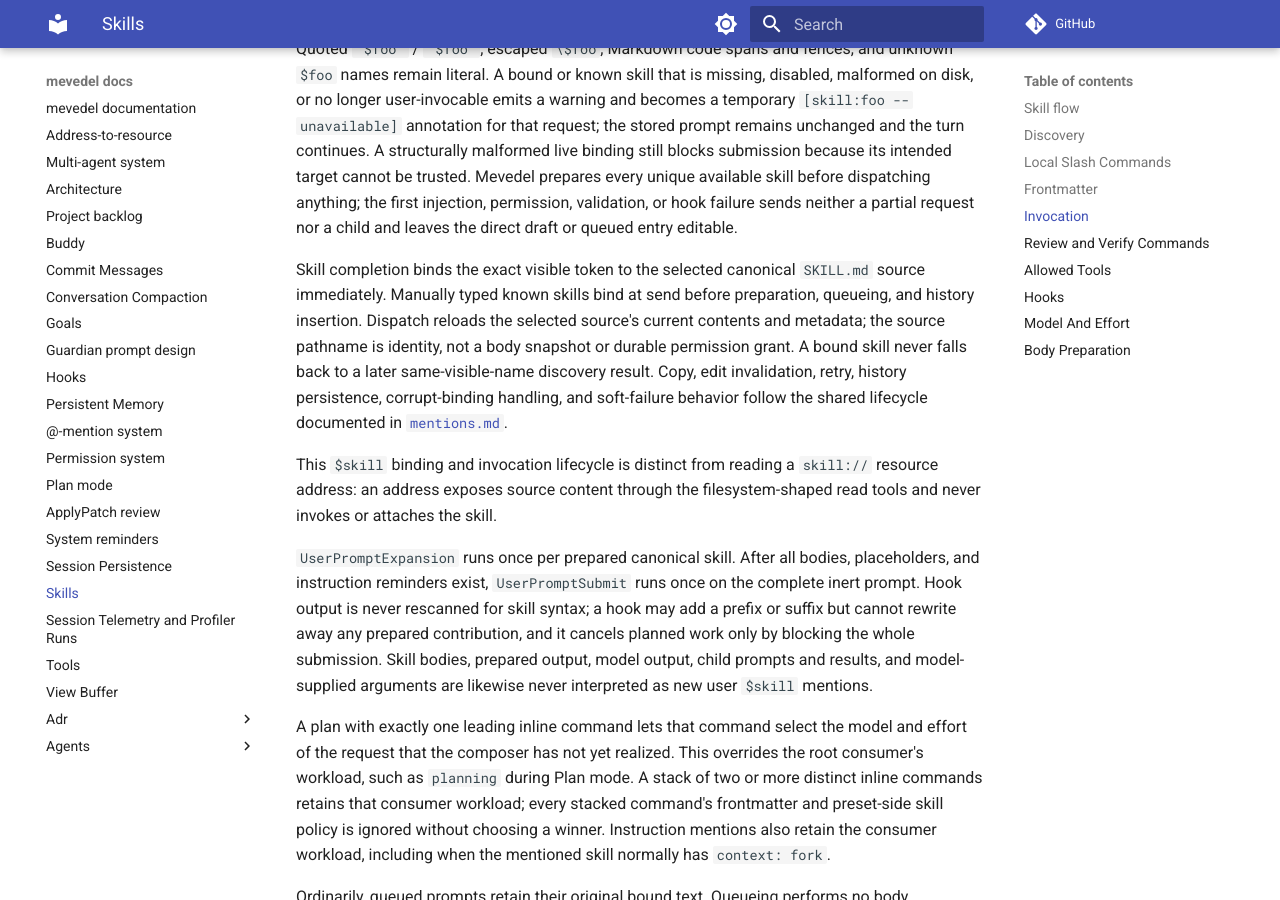
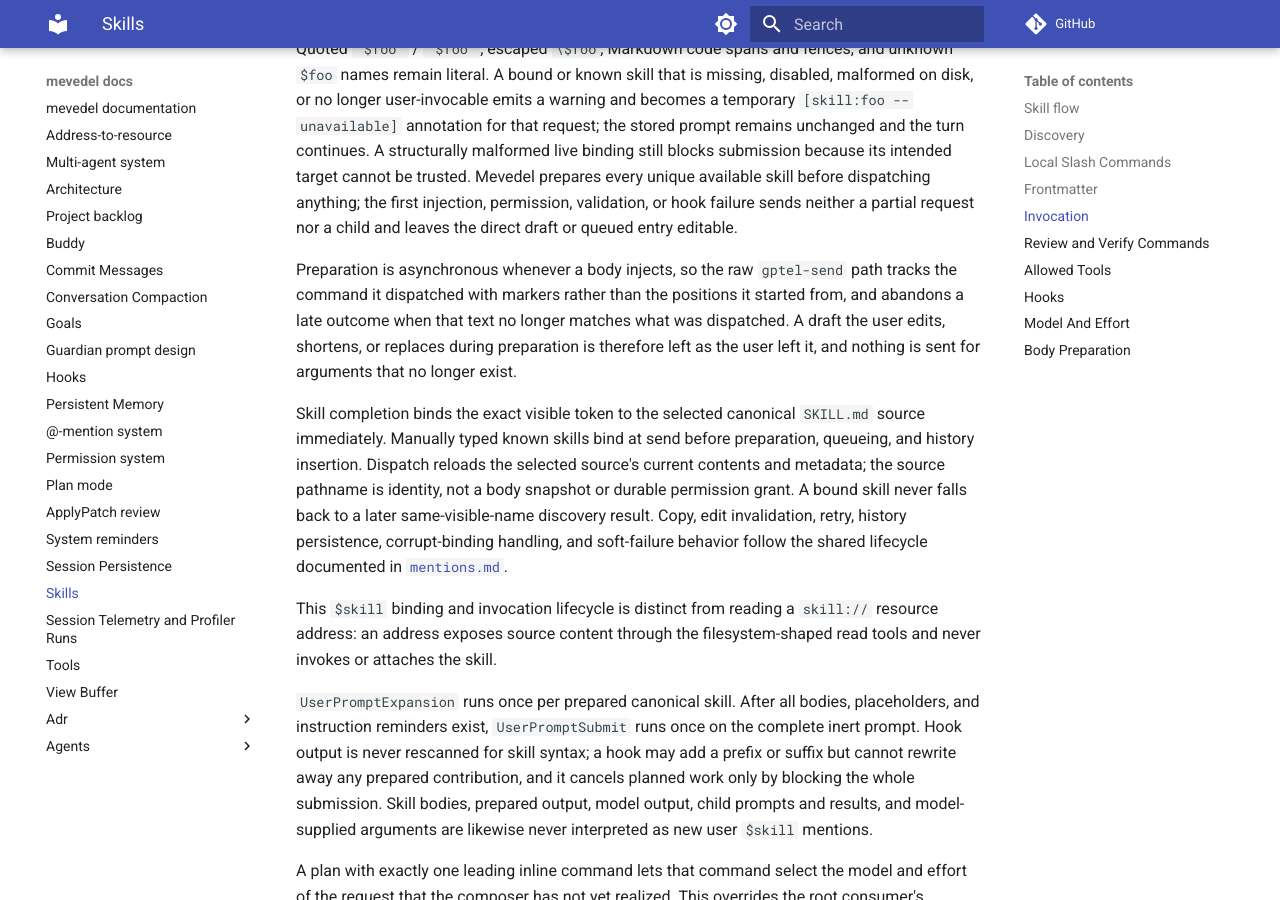
Before and after one commit to FrauH0lle/mevedel, an MkDocs documentation site: the page built from docs/skills.md, in a window 1280 px wide and 900 px high, scrolled down 8812 px. Built offline with MkDocs 1.6.1 and Material for MkDocs 9.7.7, drawn with Linux system fonts in a browser that asks for light colours; comment, search, counter and statistics services are not loaded.

Commit message:
fix(skills): Track a dispatched command by marker, not by stale offsets
The raw `gptel-send' path captured the command's start and the buffer's
end as integers, then used them to replace text after preparation.
Preparation is asynchronous whenever the body injects: every `!' or `!el'
marker runs a full pipeline, with permission prompts and process
completion in between.  Only `buffer-live-p' was checked before mutating.

So a draft the user edited meanwhile was addressed by coordinates that no
longer described it.  Shortening it put the captured end past the end of
the buffer, and `delete-region' signalled `args-out-of-range' from inside
a process filter -- the send silently dropped, the failure visible only as
a backtrace.  Editing earlier in the draft shifted everything after it, so
the replacement covered the wrong text and the corrupted prompt was
transmitted and recorded as the durable turn.  Undo could recover the
text, but only after the request had gone.

The view path already does this correctly: it captures the submitted draft
and carries a submission token.  This brings the raw path to the same
discipline with the two pieces it was missing.

* mevedel-skills-input.el (mevedel-skills-input-dispatch-command): Hold
the range in markers, which follow an edit, and snapshot the dispatched
text.  A late outcome whose text no longer matches reports that the draft
changed and sends nothing.  Release the markers on every exit.

Also return `skill' directly: the outcome may arrive after this returns,
so the variable it used to report was written into a closure nobody read.

* test/test-mevedel-skills-input.el: A draft shortened during preparation,
which signalled out of the callback, and one replaced entirely, which sent
a body prepared for arguments that no longer existed.

* docs/skills.md: State the contract this path now keeps.

```diff
--- a/docs/skills.md
+++ b/docs/skills.md
@@ -385,6 +385,13 @@ skill before dispatching anything; the first injection, permission,
 validation, or hook failure sends neither a partial request nor a child and
 leaves the direct draft or queued entry editable.
 
+Preparation is asynchronous whenever a body injects, so the raw `gptel-send`
+path tracks the command it dispatched with markers rather than the positions
+it started from, and abandons a late outcome when that text no longer matches
+what was dispatched. A draft the user edits, shortens, or replaces during
+preparation is therefore left as the user left it, and nothing is sent for
+arguments that no longer exist.
+
 Skill completion binds the exact visible token to the selected canonical
 `SKILL.md` source immediately. Manually typed known skills bind at send before
 preparation, queueing, and history insertion. Dispatch reloads the selected
```
Also changed, not shown: 2 other files.
